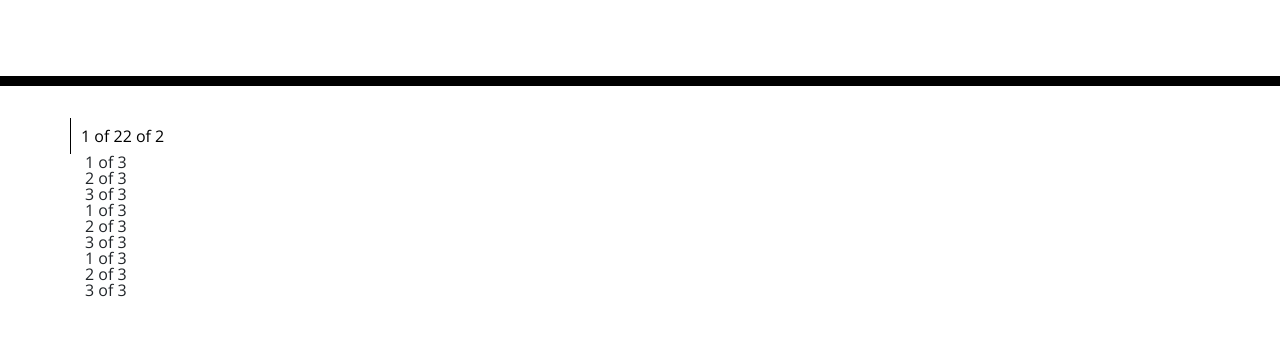
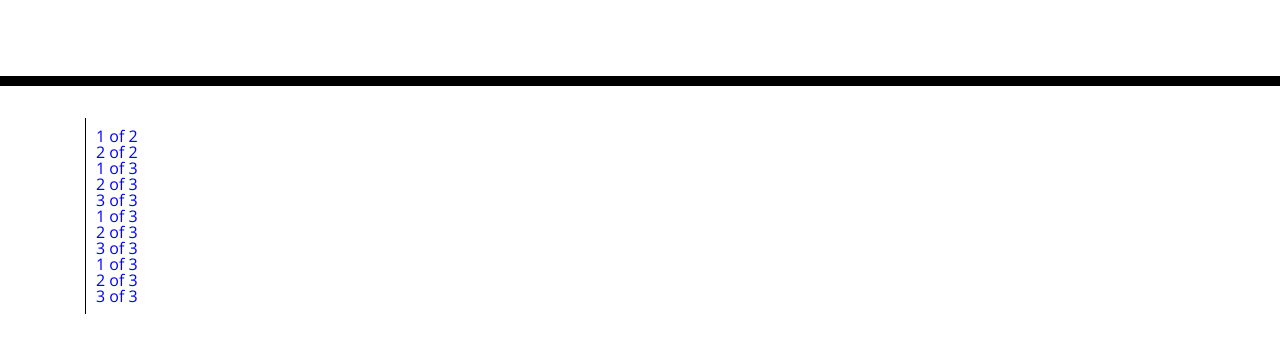
Before and after one commit to MattJ900/Day-Planner, a plain HTML site: page index.html in a window 1280 px wide. Shown: the part 182-524 px from the top of the page. Drawn offline with nearby package versions, Linux system fonts and the light colour scheme; files that its build step writes are made by us from their sources.

Commit message:
Update 3

```diff
--- a/assets/css/style.css
+++ b/assets/css/style.css
@@ -12,11 +12,11 @@ body {
     border-bottom: 10px solid black;
   }
 
-  .row {
+  .hours {
   background:transparent;
   border: none;
   resize: none;
-  color: #000000;
+  color:blue;
   border-left: 1px solid black;
   padding: 10px;
 }
--- a/index.html
+++ b/index.html
@@ -18,7 +18,7 @@
       href="https://fonts.googleapis.com/css?family=Open+Sans&display=swap"
       rel="stylesheet"
     />
-    <link rel="stylesheet" href="style.css" />
+    <link rel="stylesheet" href="assets/css/style.css" />
     <title>Work Day Scheduler</title>
   </head>
 
@@ -29,15 +29,15 @@
       <p id="currentDay" class="lead"></p>
     </header>
     <div class="container">
-        <div class="row">
+        <div class="hours">
           <div class="9AM">
           1 of 2
           </div>
           <div class="10AM">
           2 of 2
           </div>
-        </div>
-        <div class="row2">
+
+
           <div class="11AM">
           1 of 3
           </div>
@@ -47,8 +47,7 @@
           <div class="1PM">
           3 of 3
           </div>
-        </div>
-        <div class="row3">
+
           <div class="2PM">
           1 of 3
           </div>
@@ -58,8 +57,7 @@
           <div class="3PM">
           3 of 3
           </div>
-        </div>
-        <div class="row4">
+
           <div class="4PM">
           1 of 3
           </div>
```
Lines whose indentation alone changed are shown as unchanged.
